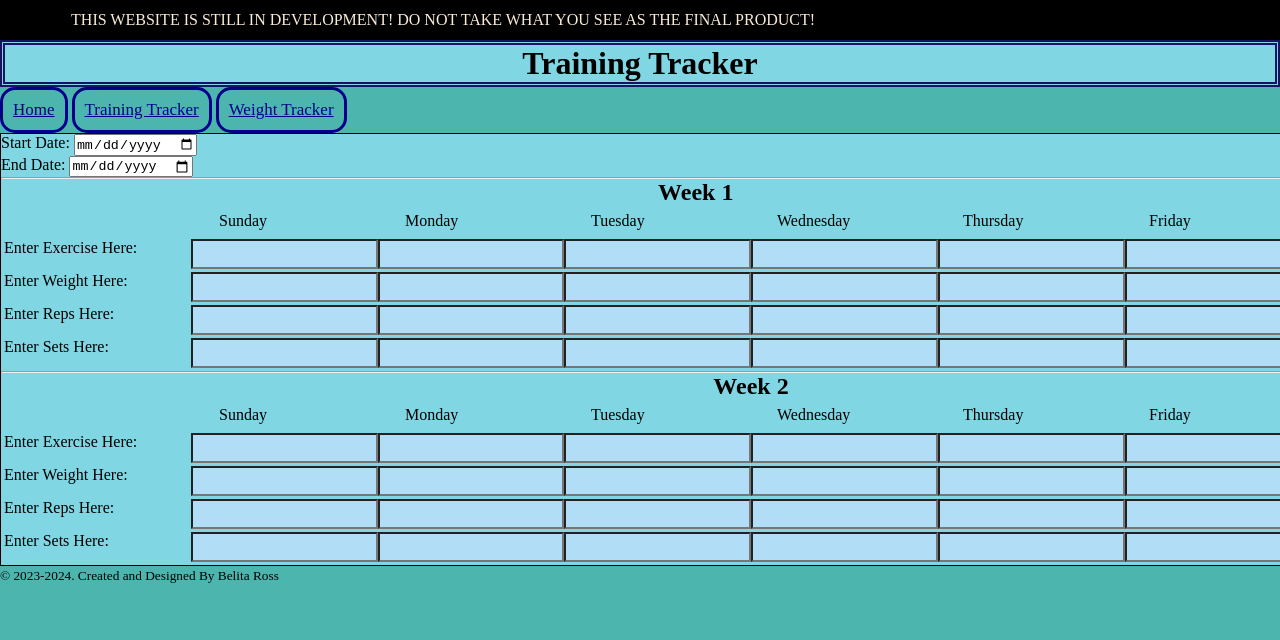
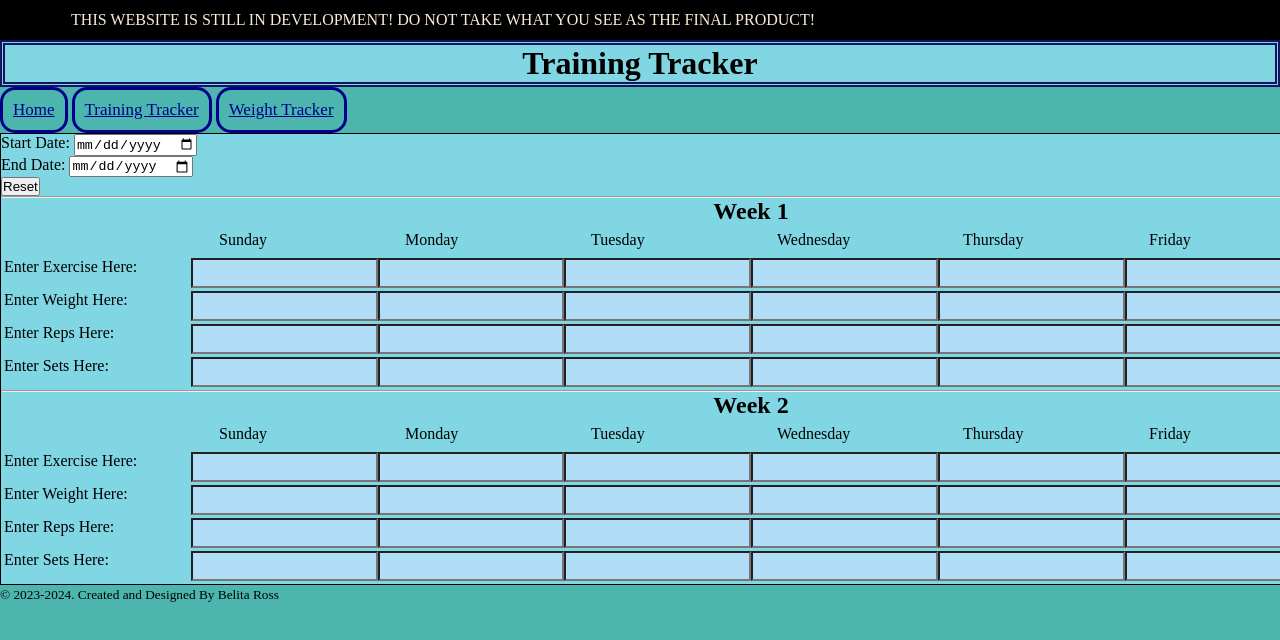
Before and after one commit to BelRossIta/FitnessTracker1stAttempt, a plain HTML site: page trainingtrackerFinal.html in a window 1280 px wide. Shown: the top 640 px of the page. Drawn offline with Linux system fonts and the light colour scheme.

Commit message:
doing it from here because it is not updating for some reason.

```diff
--- a/trainingtrackerFinal.html
+++ b/trainingtrackerFinal.html
@@ -52,6 +52,11 @@
                                         <button type="button" id="add" class="add" onclick=" plusContent()">Add 1 more Week</button>
 
 
+                                    </div>
+                                </div>
+                                <div class="removeBTN">
+                                    <div>
+                                        <button type="button" id="removeBTN" onclick="removeNewWeek()">Reset</button>
                                     </div>
                                 </div>
 
```
